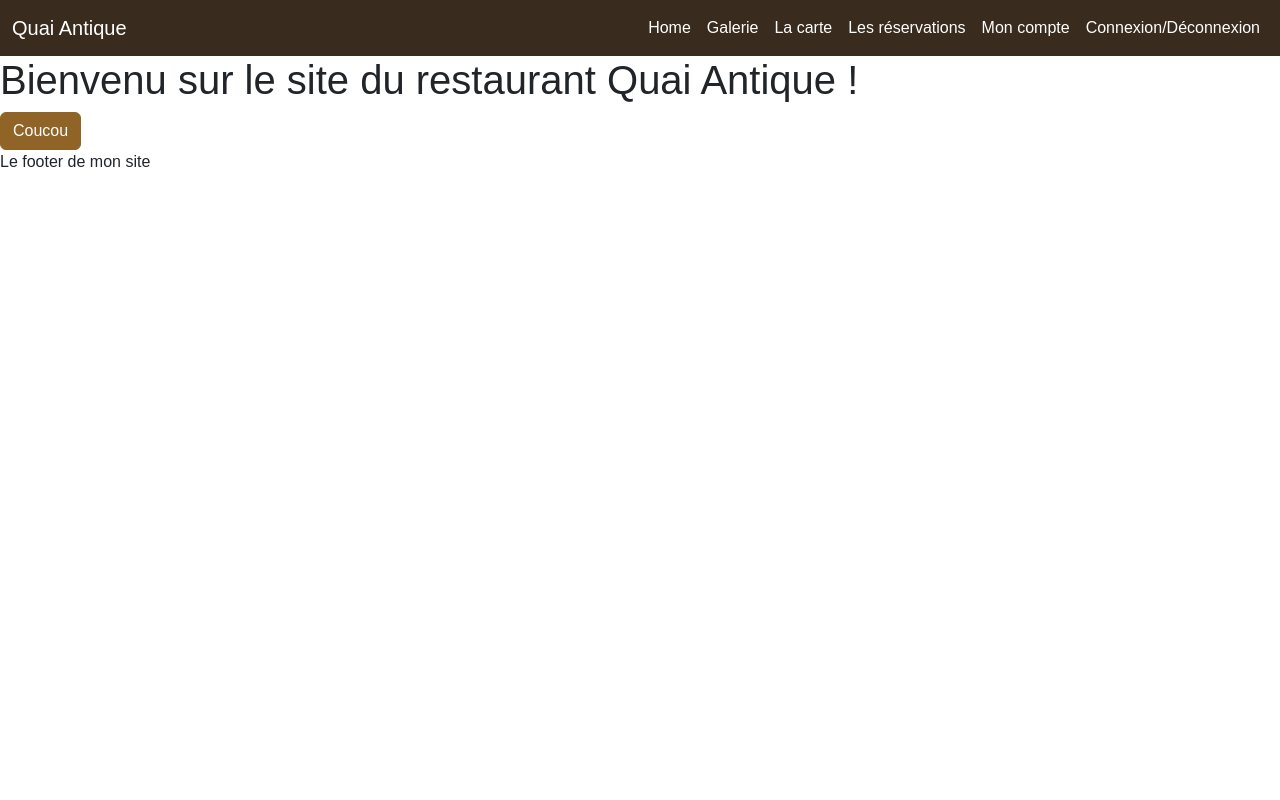
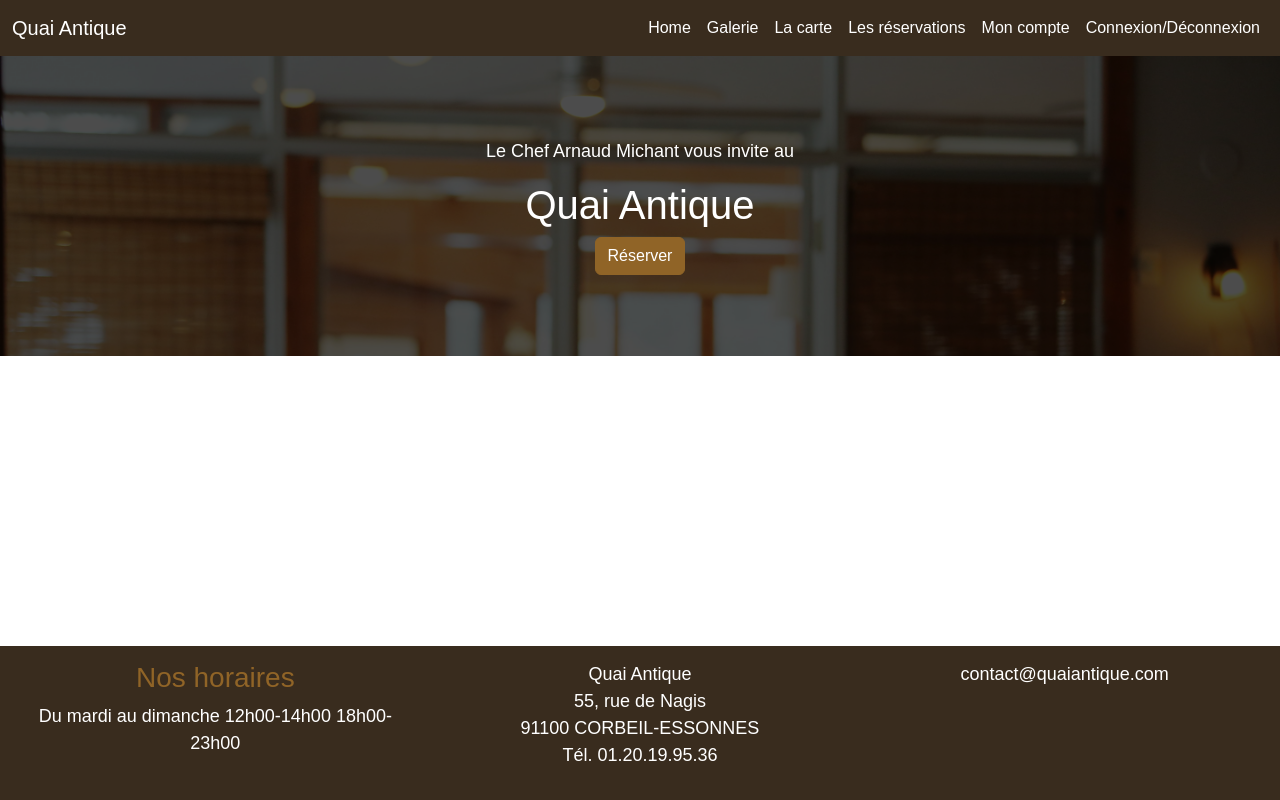
Before and after one commit to guenaellouer/QuaiAntiqueRestaurant, a website with bundled scripts: page index.html in a window 1280 px wide. Built offline with nearby package versions, Linux system fonts and the light colour scheme; files whose address does not match are found by name; a web font is replaced by a local one.

Commit message:
Ajout des images + Big Title

```diff
--- a/index.html
+++ b/index.html
@@ -73,10 +73,29 @@
             </div>
           </nav>
     </header>
+
     <main id="main-page">
         <!-- Le contenu de la page sera injectée ici -->
     </main>
-    <footer>Le footer de mon site</footer>
+
+    <footer class="bg-dark text-white text-center footer">
+      <div class ="row">
+        <div class="col-12 col-lg-4">
+          <h3 class="text-primary">Nos horaires</h3>
+          <p>Du mardi au dimanche 12h00-14h00 18h00-23h00</p>
+        </div>
+        <div class="col-6 col-lg-4">
+          <p>Quai Antique <br/>
+            55, rue de Nagis <br/>
+            91100 CORBEIL-ESSONNES <br/>
+            Tél. 01.20.19.95.36 <br/>
+          </p>
+        </div>
+        <div class="col-6 col-lg-4">
+          <p>contact@quaiantique.com</p>
+        </div>
+      </div>
+    </footer>
 
     <script type="module" src="./Router/router.js"></script>
     <script src="node_modules/bootstrap/dist/js/bootstrap.bundle.min.js"></script>
--- a/pages/home.html
+++ b/pages/home.html
@@ -1,2 +1,9 @@
-<h1>Bienvenu sur le site du restaurant Quai Antique !</h1>
-<button class="btn btn-primary">Coucou</button>
+<div class="hero-scene text-center text-white">
+
+    <div class="hero-scene-content">
+        <p>Le Chef Arnaud Michant vous invite au</p>
+        <h1>Quai Antique</h1>
+        <button class="btn btn-primary">Réserver</button>
+    </div>
+
+</div>
--- a/scss/main.scss
+++ b/scss/main.scss
@@ -1,2 +1,53 @@
 @import url("/node_modules/bootstrap-icons/font/bootstrap-icons.css");
 @import 'custom';
+
+html{
+    position: relative;
+    min-height: 100%;
+}
+
+main{
+    margin-bottom: 250px;
+}
+
+footer.footer{
+    padding: 15px;
+    position:absolute;
+    bottom: 0;
+    width: 100%;
+}
+
+p{
+    font-family: $font-family-sans-serif;
+    font-size: 18px;
+}
+
+.hero-scene{
+    position: relative;
+    &::before{
+        content:"";
+        position:absolute;
+        top: 0;
+        left: 0;
+        width: 100%;
+        height: 100%;
+        background-image: url(../images/pexels-life-of-pix-67468.jpg);
+        background-size: cover;
+        filter: brightness(0.3);
+    }
+    *{
+        //Positionner tous les éléments avant le ::before
+        position: relative;
+    }
+
+    .hero-scene-content{
+        height: 300px;
+        display: flex;
+        flex-direction: column;
+        align-content: space-around;
+        flex-wrap: wrap;
+        align-items: center;
+        justify-content: center;
+    }
+
+}
```
Also changed, not shown: images/pexels-life-of-pix-67468.jpg (added), images/pexels-pixabay-262047.jpg (added), images/pexels-wildlittlethingsphoto-696215.jpg (added), scss/main.css, 4 other files.
